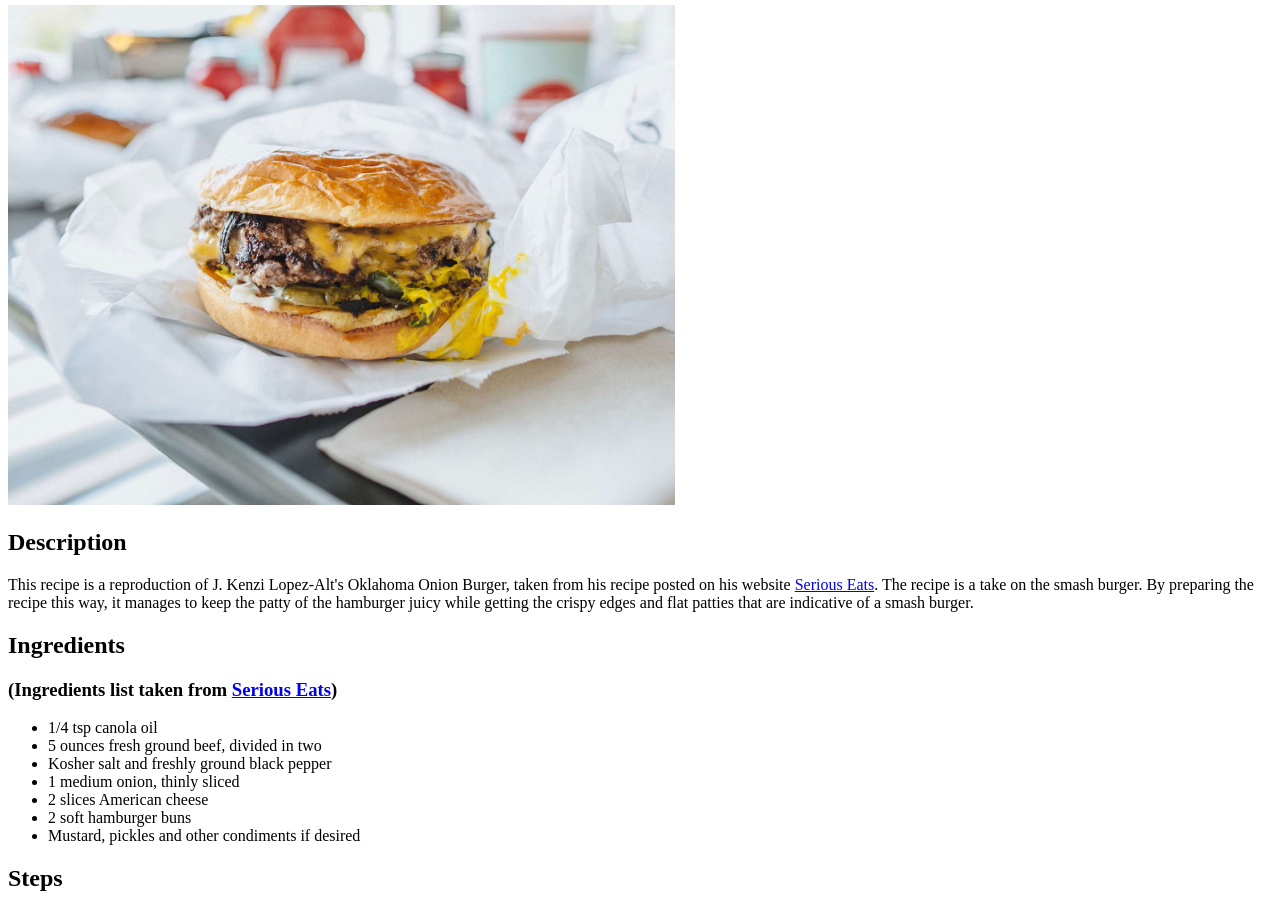
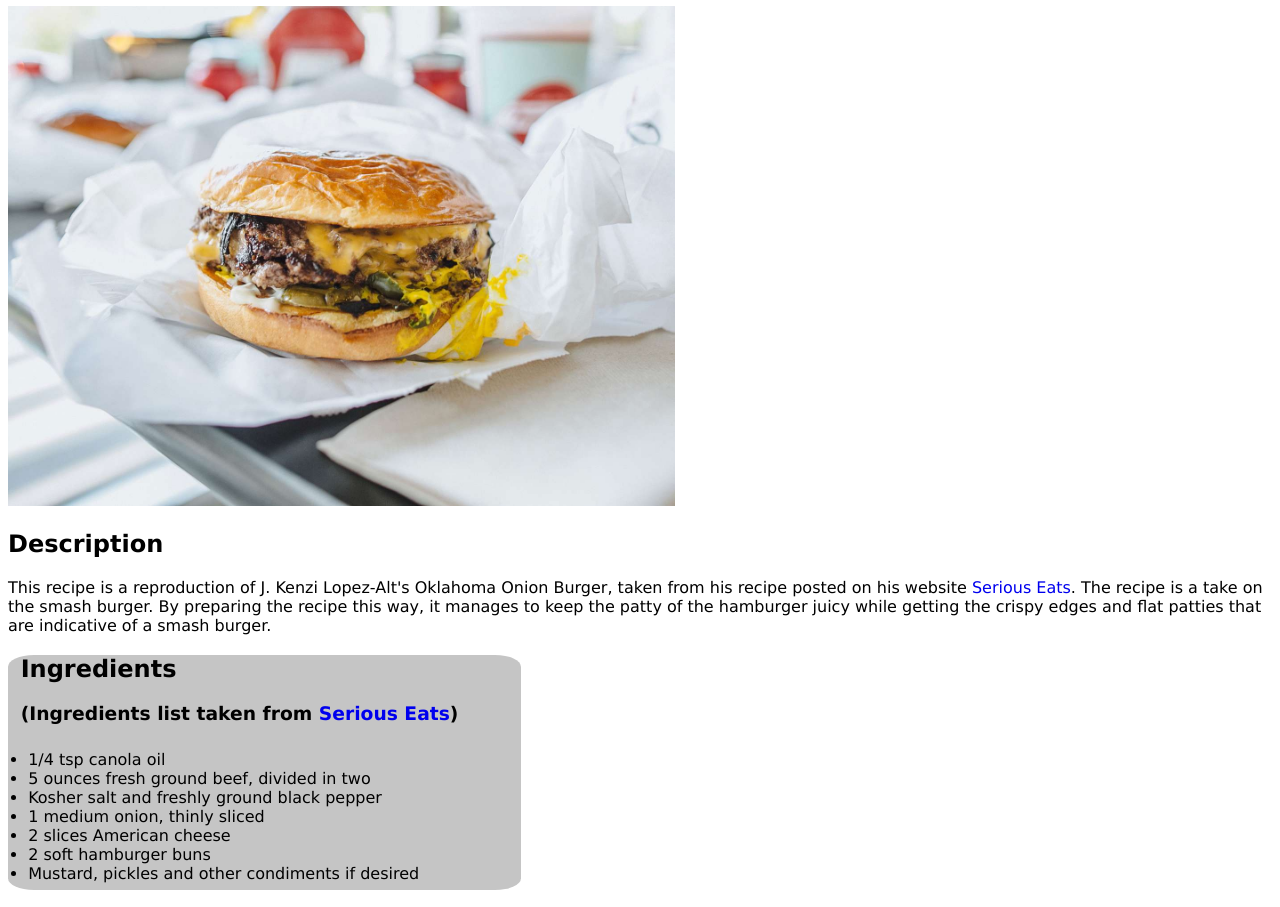
Before and after one commit to Nickouwen/odin-recipes, a plain HTML site: page recipes/burger.html in a window 1280 px wide. Shown: the part 75-982 px from the top of the page. Drawn offline with Linux system fonts and the light colour scheme.

Commit message:
Added CSS styling

```diff
--- a/css/style.css
+++ b/css/style.css
@@ -1,3 +1,10 @@
+* {
+    font-family:Verdana, Geneva, Tahoma, sans-serif
+}
+ul {
+    margin: 0px;
+    padding: 1.5%;
+}
 .lasagna {
     /*list-style-image:url(../images/lasagna-icon.png);*/
     margin: 0;
@@ -49,3 +56,9 @@ a:hover {
     padding-top:30px;
     padding-bottom:30px;
 }
+.ingredients {
+    padding-left:1%;
+    border-radius:5%;
+    background-color:#0000003a;
+    width:500px;
+}
--- a/recipes/burger.html
+++ b/recipes/burger.html
@@ -4,6 +4,7 @@
     <meta charset="UTF-8">
     <meta name="viewport" content="width=device-width, initial-scale=1.0">
     <title>Oklahoma style Onion Burger</title>
+    <link rel="stylesheet" href="../css/style.css">
 </head>
 <body>
     <h1>Oklahoma Onion Burger</h1>
```
Also changed, not shown: recipes/cookies.html (+1 -0 lines), recipes/lasagna.html (+1 -0 lines).
